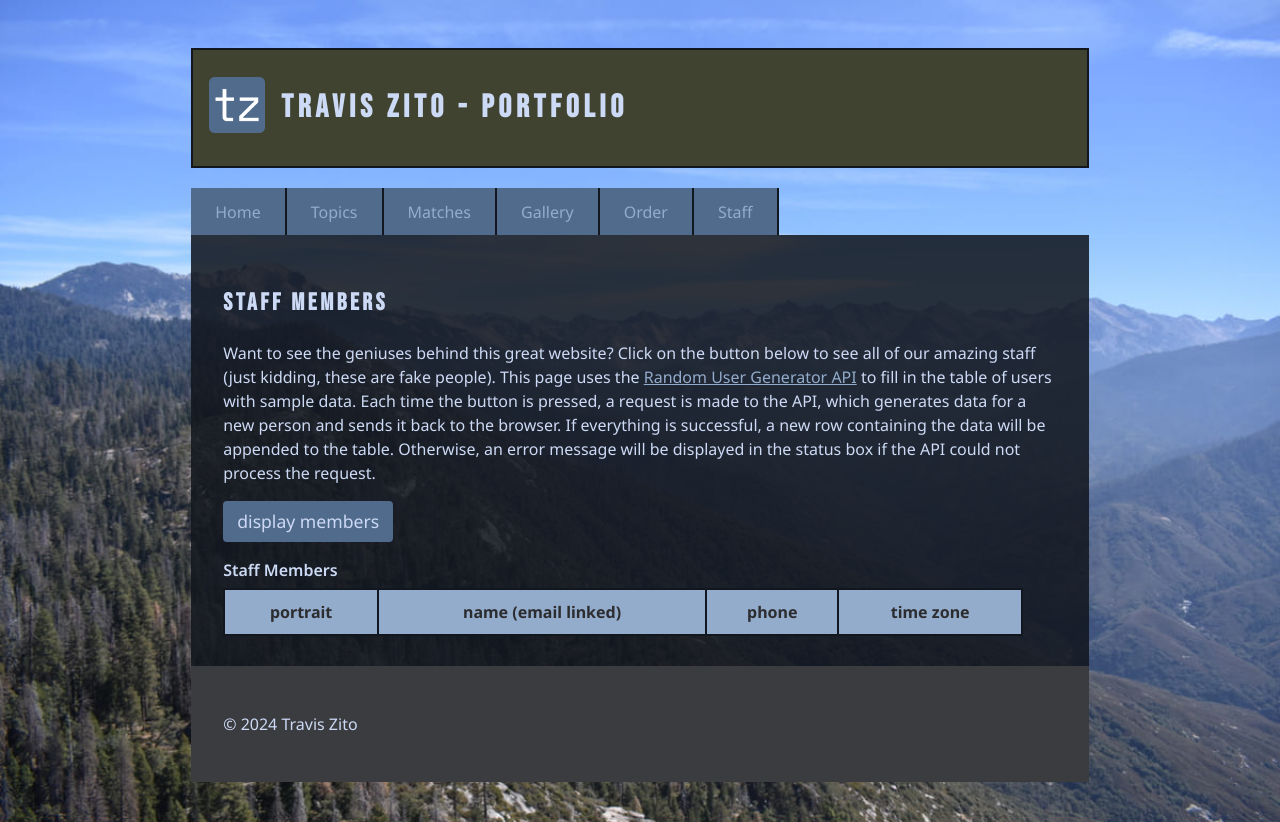
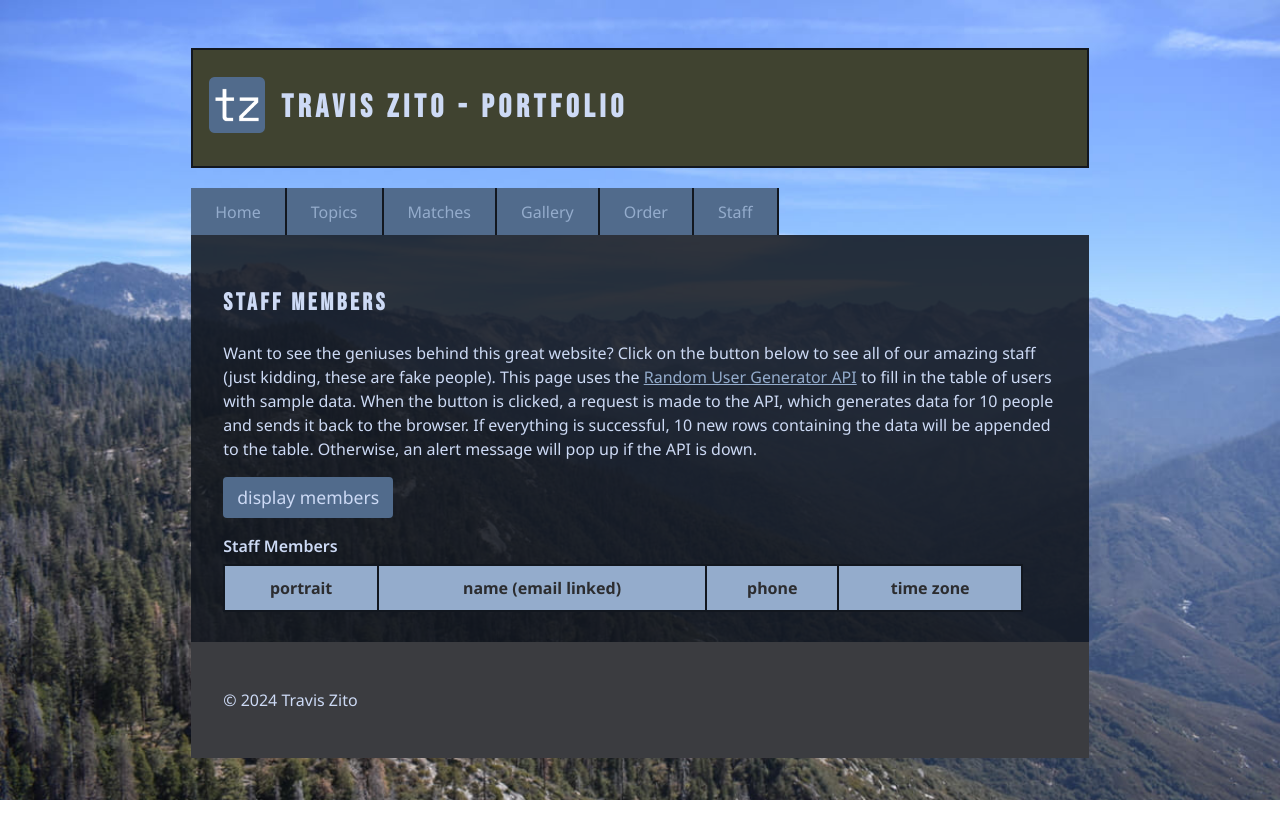
Before and after one commit to TravTheBav/osu-portfolio, a React (Create React App) app in the folder frontend/: page /staff in a window 1280 px wide. After the commit the page ends 800 px from the top, so only its background shows below. Built offline with nearby package versions, Linux system fonts and the light colour scheme.

Commit message:
Add/edit paragraphs on home page and staff page; fix button alignment in add/edit matches table

```diff
--- a/frontend/src/App.css
+++ b/frontend/src/App.css
@@ -362,6 +362,11 @@ dd {
   margin-bottom: 1.2em;
 }
 
+/*  ----- Classes for adujsting margins and padding ----- */
+.no-margin {
+  margin: 0;
+}
+
 /*  ----- Classes for alignment, positioning, widths, grids, embellishments, and animation -----  */
 
 .floatToRight {
--- a/frontend/src/pages/AddMatchPageTable.js
+++ b/frontend/src/pages/AddMatchPageTable.js
@@ -84,6 +84,7 @@ export const AddMatchPageTable = () => {
                             type="submit"
                             onClick={addMatch}
                             id="submit"
+                            className='no-margin'
                         >Add</button>
                     </td>
                 </tr>
--- a/frontend/src/pages/EditMatchPageTable.js
+++ b/frontend/src/pages/EditMatchPageTable.js
@@ -77,6 +77,7 @@ export const EditMatchPageTable = ({ matchToEdit }) => {
                             type="submit"
                             onClick={editMatch}
                             id="submit"
+                            className='no-margin'
                         >Update</button>
                     </td>
                 </tr>
--- a/frontend/src/pages/HomePage.js
+++ b/frontend/src/pages/HomePage.js
@@ -10,6 +10,8 @@ function HomePage() {
             to become a software developer. I am particularly interested in full-stack web development, but would also love to dive into games development some day as well.
             Listed here are all the technologies used to make this website. If you want to learn more about some of these, click on the Topics tab.
             </p>
+            <p><em>Note: the Matches, Order, and Staff tabs contain content that is not related to each other in any meaningful way. Instead, these pages are designed to
+                demonstrate knowledge of the technologies listed here.</em></p>
             <dl>
                 <dt><strong>HTML &#40;Hyper Text Markup Language&#41;</strong></dt>
                 <dd>
--- a/frontend/src/pages/StaffPage.js
+++ b/frontend/src/pages/StaffPage.js
@@ -20,9 +20,7 @@ function StaffPage() {
                     setResults(peopleData.results);
                 })
                 .catch(error => console.error(error));
-
         }
-
     }
 
     return (
@@ -31,9 +29,9 @@ function StaffPage() {
         <article>
             <p>
                 Want to see the geniuses behind this great website? Click on the button below to see all of our amazing staff (just kidding, these are fake people).
-                This page uses the <a href="https://randomuser.me/documentation">Random User Generator API</a> to fill in the table of users with sample data. Each time
-                the button is pressed, a request is made to the API, which generates data for a new person and sends it back to the browser. If everything is successful, a new
-                row containing the data will be appended to the table. Otherwise, an error message will be displayed in the status box if the API could not process the request.
+                This page uses the <a href="https://randomuser.me/documentation">Random User Generator API</a> to fill in the table of users with sample data. When
+                the button is clicked, a request is made to the API, which generates data for 10 people and sends it back to the browser. If everything is successful, 10 new rows
+                containing the data will be appended to the table. Otherwise, an alert message will pop up if the API is down.
             </p>
 
             <button id="displayMember" onClick={generateRandomPeople}>display members</button>
```
